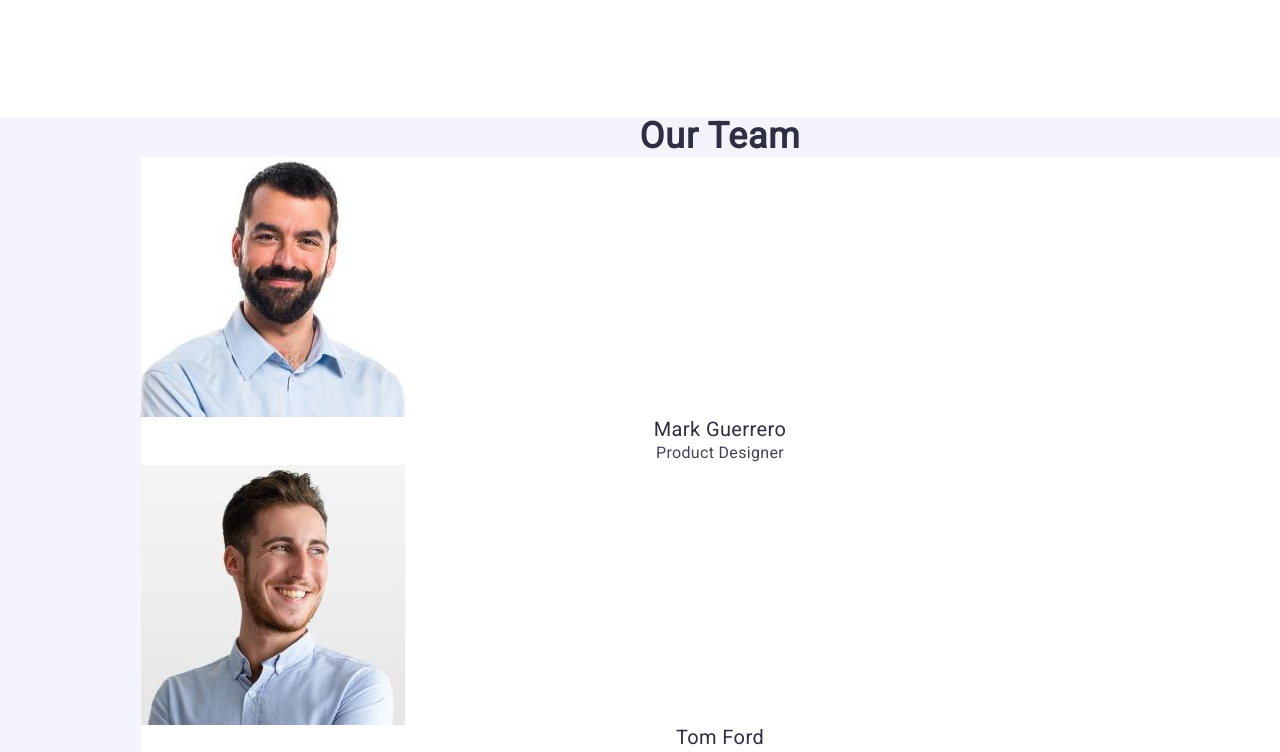
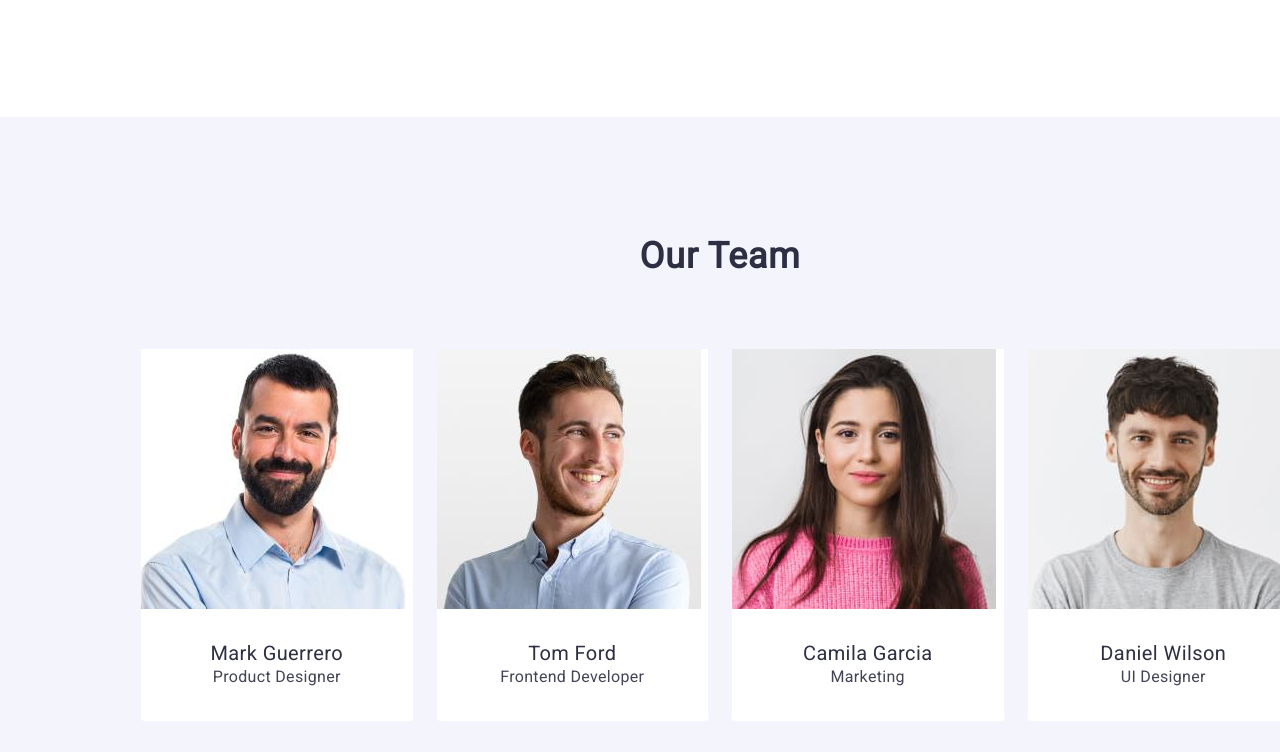
Before and after one commit to OlgaDonchenko/goit-markup-hw-03, a plain HTML site: page index.html in a window 1280 px wide. Shown: the part 1004-1756 px from the top of the page. Drawn offline with nearby package versions, Linux system fonts and the light colour scheme.

Commit message:
fixed mist. in our team section

```diff
--- a/css/styles.css
+++ b/css/styles.css
@@ -276,12 +276,22 @@ color: var(--SLATE, #434455);
     line-height: 1.5;
     letter-spacing: 0.02em
     }
+
+    /* ==========  /STATEGY LIST STYLES====== */
+
 /* === PEOPLE TEAM STYLES ===== */
-    .team-people {
+    .team-people-section {
         background-color: #F4F4FD;
+        padding: 120px 0;
     }
 
+        .team-people-list {
+            display: flex;
+            gap: 24px;
+
+        }
     .team-people-title {
+        margin-bottom: 72px;
         color: var(--NAVY-BLUE, #2E2F42);
         text-align: center;
         font-family: "Roboto";
@@ -293,8 +303,15 @@ color: var(--SLATE, #434455);
     }
 .team-people-list-item {
     background-color: #FFFFFF;
+    width: calc((100% - 72px) / 4);
+    border-radius: 0px 0px 4px 4px;
+}
+
+.conteiner-info-people {
+    padding: 32px 0;
 }
     .name-people {
+        text-align: center;
         color: var(--NAVY-BLUE, #2E2F42);
             text-align: center;
             font-family: "Roboto";
--- a/index.html
+++ b/index.html
@@ -100,13 +100,13 @@
           </ul>
         </div>
       </section>
-      <!-- Секція 3 -->
+      <!-- SECTION OUR TEAM ==============Секція 3 -->
 
-      <section class="team-people">
+      <section class="team-people-section">
         <div class="container">
           <h2 class="team-people-title">Our Team</h2>
 
-          <!-- People of team -->
+          <!-- List People of team -->
           <ul class="team-people-list">
             <li class="team-people-list-item">
               <img
@@ -115,8 +115,10 @@
                 width="264"
                 height="260"
               />
+              <div class="conteiner-info-people">
                 <h3 class="name-people">Mark Guerrero</h3>
                 <p class="position">Product Designer</p>
+              </div>
             </li>
 
             <li class="team-people-list-item">
@@ -126,9 +128,10 @@
                 width="264"
                 height="260"
               />
-
+              <div class="conteiner-info-people">
                 <h3 class="name-people">Tom Ford</h3>
                 <p class="position">Frontend Developer</p>
+              </div>
             </li>
 
             <li class="team-people-list-item">
@@ -138,9 +141,10 @@
                 width="264"
                 height="260"
               />
-
+              <div class="conteiner-info-people">
                 <h3 class="name-people">Camila Garcia</h3>
                 <p class="position">Marketing</p>
+              </div>
             </li>
 
             <li class="team-people-list-item">
@@ -150,8 +154,10 @@
                 width="264"
                 height="260"
               />
+              <div class="conteiner-info-people">
                 <h3 class="name-people">Daniel Wilson</h3>
                 <p class="position">UI Designer</p>
+              </div>
             </li>
           </ul>
         </div>
```
Lines whose indentation alone changed are shown as unchanged.
